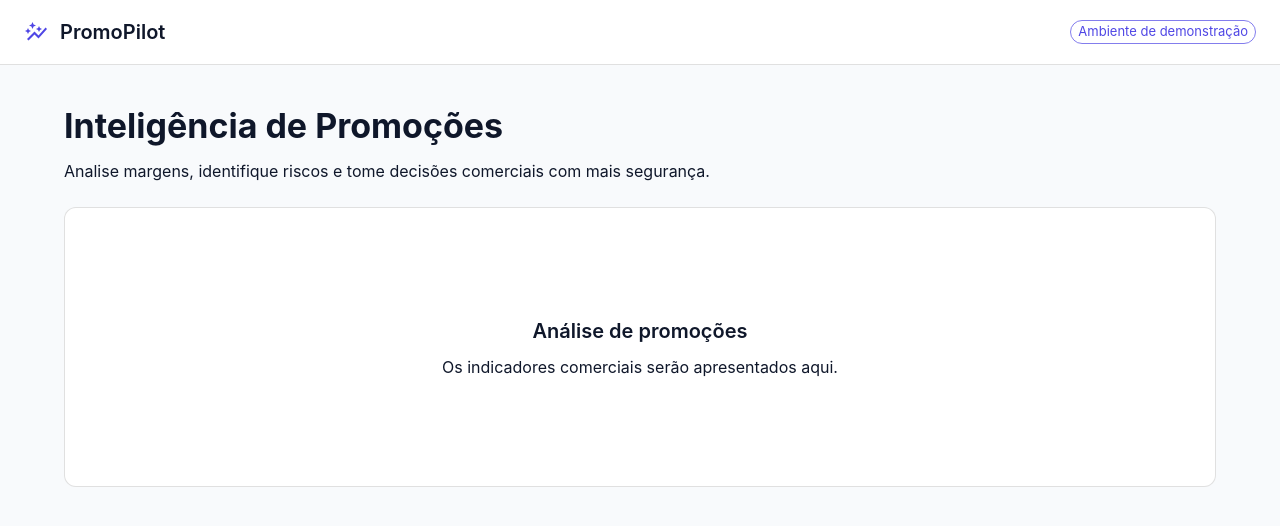
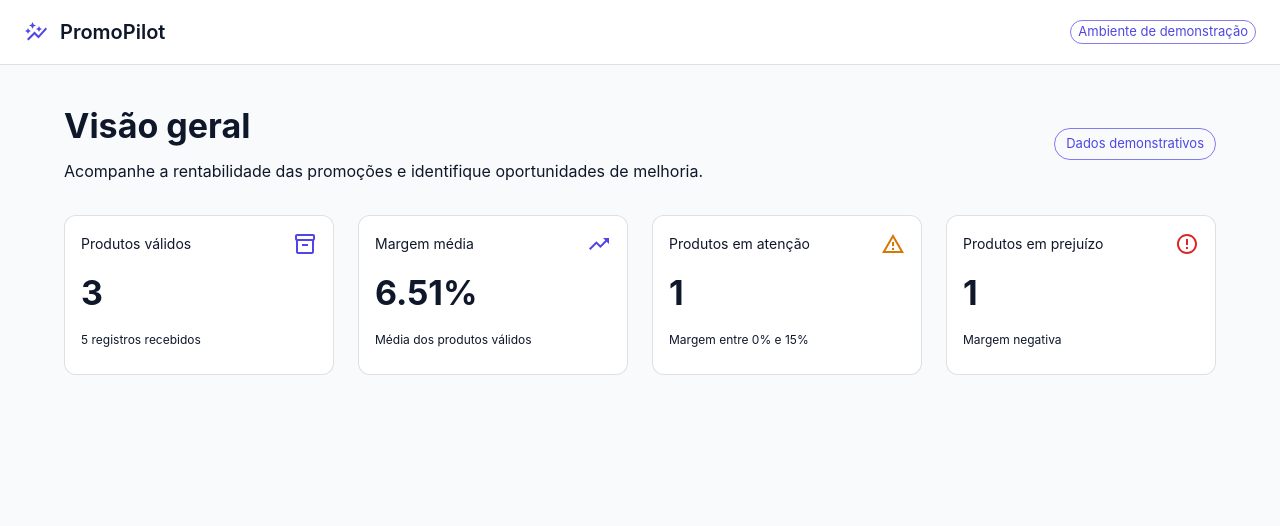
Before and after one commit to rebgois/promopilot, a React (Vite) app: page / in a window 1280 px wide. Shown: the top 526 px of the page. Built offline with nearby package versions, Linux system fonts and the light colour scheme.

Commit message:
feat(dashboard): implementa indicadores comerciais

```diff
--- a/src/app/App.tsx
+++ b/src/app/App.tsx
@@ -4,12 +4,11 @@ import {
   Box,
   Chip,
   Container,
-  Paper,
   Stack,
   Toolbar,
   Typography,
 } from "@mui/material";
-
+import { Dashboard } from "../features/promotions/components/Dashboard";
 import AutoGraphIcon from "@mui/icons-material/AutoGraph";
 
 export function App() {
@@ -39,40 +38,9 @@ export function App() {
 
       <Container maxWidth="lg" sx={{ py: 5 }}>
         <Stack spacing={3}>
-          <Box>
-            <Typography variant="h4" gutterBottom>
-              Inteligência de Promoções
-            </Typography>
+          <Dashboard />
 
-            <Typography color="text.secondary">
-              Analise margens, identifique riscos e tome
-              decisões comerciais com mais segurança.
-            </Typography>
-          </Box>
-
-          <Paper
-            variant="outlined"
-            sx={{
-              p: 4,
-              minHeight: 280,
-              display: "flex",
-              alignItems: "center",
-              justifyContent: "center",
-              textAlign: "center",
-            }}
-          >
-            <Stack spacing={1}>
-              <Typography variant="h6">
-                Análise de promoções
-              </Typography>
-
-              <Typography color="text.secondary">
-                Os indicadores comerciais serão
-                apresentados aqui.
-              </Typography>
             </Stack>
-          </Paper>
-        </Stack>
       </Container>
     </Box>
   );
--- /dev/null
+++ b/src/features/promotions/components/Dashboard.tsx
@@ -0,0 +1,99 @@
+
+import {
+  Box,
+  Chip,
+  Stack,
+  Typography,
+} from "@mui/material";
+
+import Inventory2OutlinedIcon from "@mui/icons-material/Inventory2Outlined";
+import TrendingUpOutlinedIcon from "@mui/icons-material/TrendingUpOutlined";
+import WarningAmberOutlinedIcon from "@mui/icons-material/WarningAmberOutlined";
+import ErrorOutlineOutlinedIcon from "@mui/icons-material/ErrorOutlineOutlined";
+
+import products from "../data/products.json";
+import { analyzePromotions } from "../domain/analyzePromotions";
+import { MetricCard } from "./MetricCard";
+
+const analysis = analyzePromotions(products);
+
+export function Dashboard() {
+  const { summary } = analysis;
+
+  const averageMargin =
+    summary.averageMargin === null
+      ? "—"
+      : `${summary.averageMargin.toFixed(2)}%`;
+
+  return (
+    <Stack spacing={4}>
+      <Box>
+        <Stack
+          direction={{ xs: "column", sm: "row" }}
+          spacing={2}
+          sx={{
+            justifyContent: "space-between",
+            alignItems: { xs: "flex-start", sm: "center" },
+          }}
+        >
+          <Box>
+            <Typography variant="h4" gutterBottom>
+              Visão geral
+            </Typography>
+
+            <Typography color="text.secondary">
+              Acompanhe a rentabilidade das promoções
+              e identifique oportunidades de melhoria.
+            </Typography>
+          </Box>
+
+          <Chip
+            label="Dados demonstrativos"
+            variant="outlined"
+            color="primary"
+          />
+        </Stack>
+      </Box>
+
+      <Box
+        sx={{
+          display: "grid",
+          gridTemplateColumns: {
+            xs: "1fr",
+            sm: "repeat(2, minmax(0, 1fr))",
+            lg: "repeat(4, minmax(0, 1fr))",
+          },
+          gap: 3,
+        }}
+      >
+        <MetricCard
+          title="Produtos válidos"
+          value={summary.valid}
+          description={`${summary.total} registros recebidos`}
+          icon={<Inventory2OutlinedIcon color="primary" />}
+        />
+
+        <MetricCard
+          title="Margem média"
+          value={averageMargin}
+          description="Média dos produtos válidos"
+          icon={<TrendingUpOutlinedIcon color="primary" />}
+        />
+
+        <MetricCard
+          title="Produtos em atenção"
+          value={summary.warning}
+          description="Margem entre 0% e 15%"
+          icon={<WarningAmberOutlinedIcon color="warning" />}
+        />
+
+        <MetricCard
+          title="Produtos em prejuízo"
+          value={summary.loss}
+          description="Margem negativa"
+          icon={<ErrorOutlineOutlinedIcon color="error" />}
+        />
+      </Box>
+    </Stack>
+  );
+}
--- /dev/null
+++ b/src/features/promotions/components/MetricCard.tsx
@@ -0,0 +1,61 @@
+
+import type { ReactNode } from "react";
+
+import {
+  Card,
+  CardContent,
+  Stack,
+  Typography,
+} from "@mui/material";
+
+interface MetricCardProps {
+  title: string;
+  value: string | number;
+  icon?: ReactNode;
+  description?: string;
+}
+
+export function MetricCard({
+  title,
+  value,
+  icon,
+  description,
+}: MetricCardProps) {
+  return (
+    <Card variant="outlined" sx={{ height: "100%" }}>
+      <CardContent>
+        <Stack spacing={2}>
+          <Stack
+            direction="row"
+            sx={{
+              justifyContent: "space-between",
+              alignItems: "center",
+            }}
+          >
+            <Typography
+              variant="body2"
+              color="text.secondary"
+            >
+              {title}
+            </Typography>
+
+            {icon}
+          </Stack>
+
+          <Typography variant="h4" sx={{ fontWeight: 700 }}>
+            {value}
+          </Typography>
+
+          {description && (
+            <Typography
+              variant="caption"
+              color="text.secondary"
+            >
+              {description}
+            </Typography>
+          )}
+        </Stack>
+      </CardContent>
+    </Card>
+  );
+}
```
